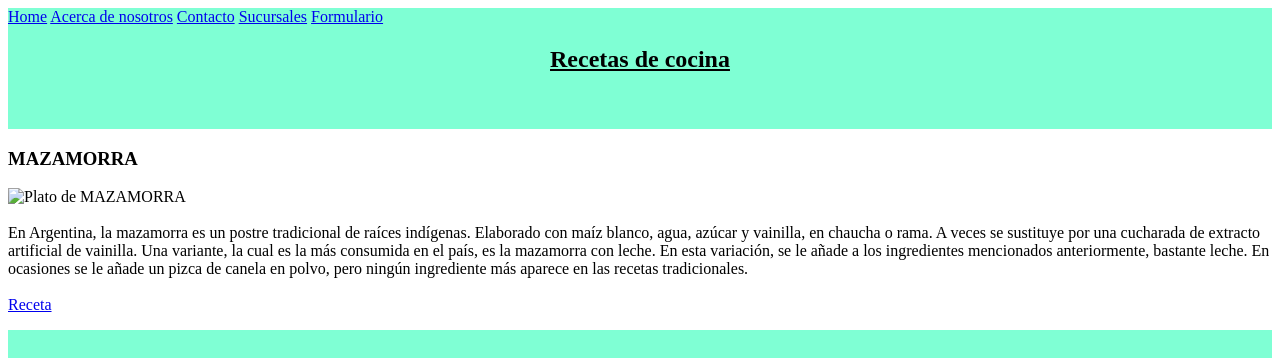
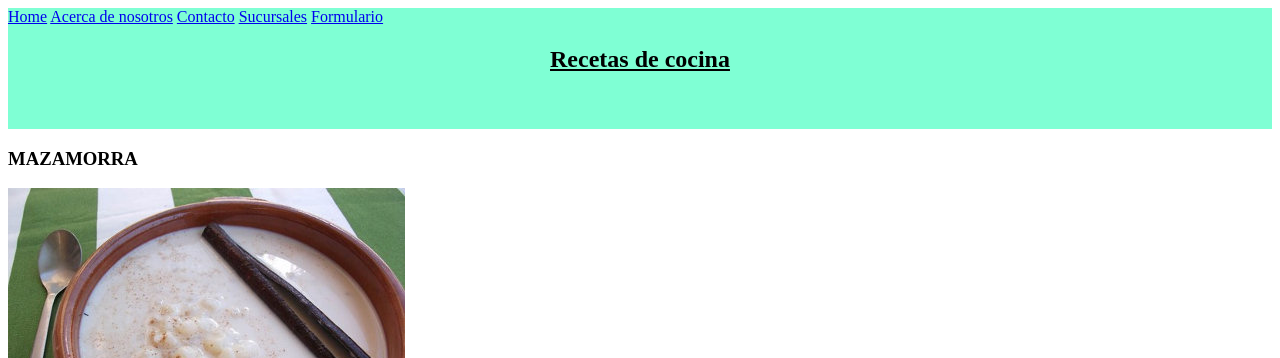
Before and after one commit to lafarguep/Python2, a plain HTML site: page index.html in a window 1280 px wide. Shown: the top 358 px of the page. Drawn offline with Linux system fonts and the light colour scheme; files that its build step writes are made by us from their sources; files whose address does not match are found by name.

Commit message:
Update index.html

```diff
--- a/index.html
+++ b/index.html
@@ -24,7 +24,7 @@
         </header>
         <p>
         <H3>MAZAMORRA</H3>
-            <img src="img/mazamorra.jpg"  alt="Plato de MAZAMORRA"><br><br>
+            <img src="/mazamorra.jpg"  alt="Plato de MAZAMORRA"><br><br>
 
 
             En Argentina, la mazamorra es un postre tradicional de raíces indígenas.
```
